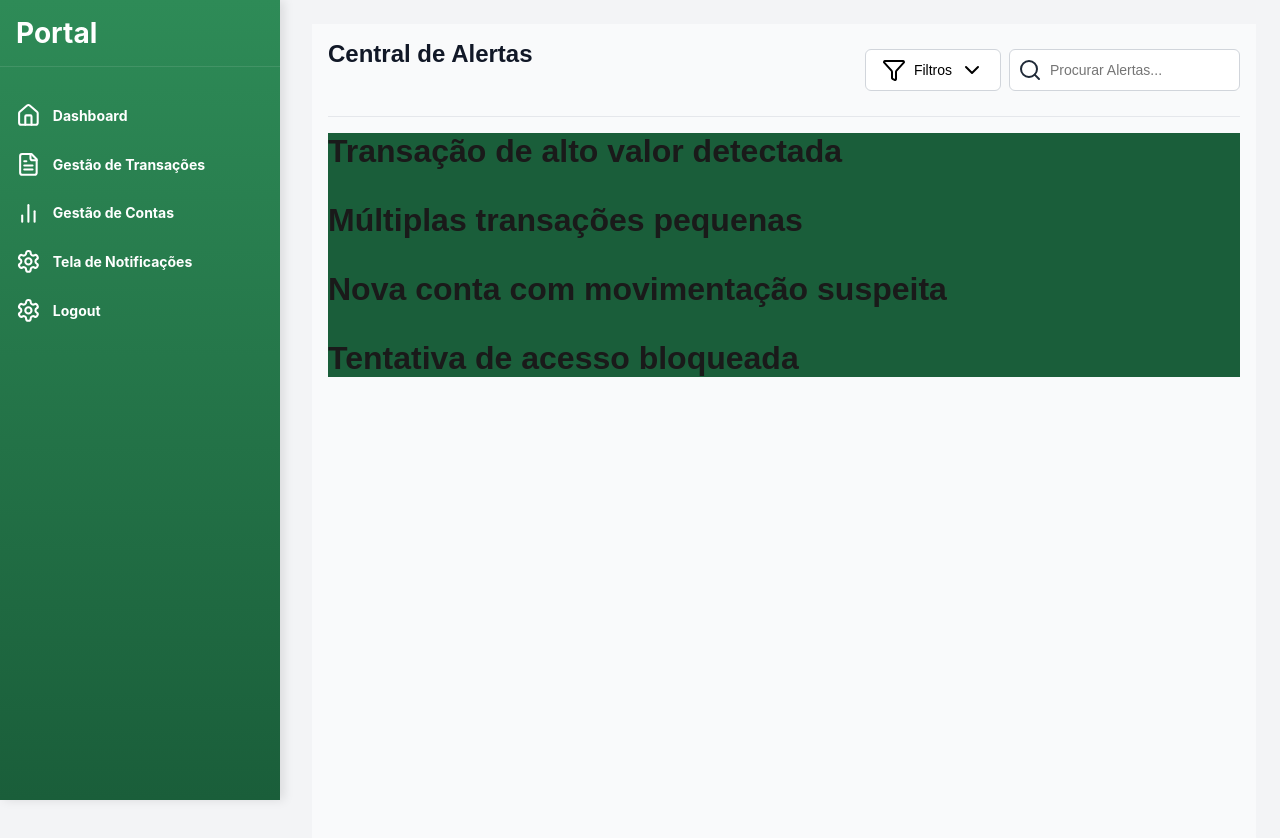
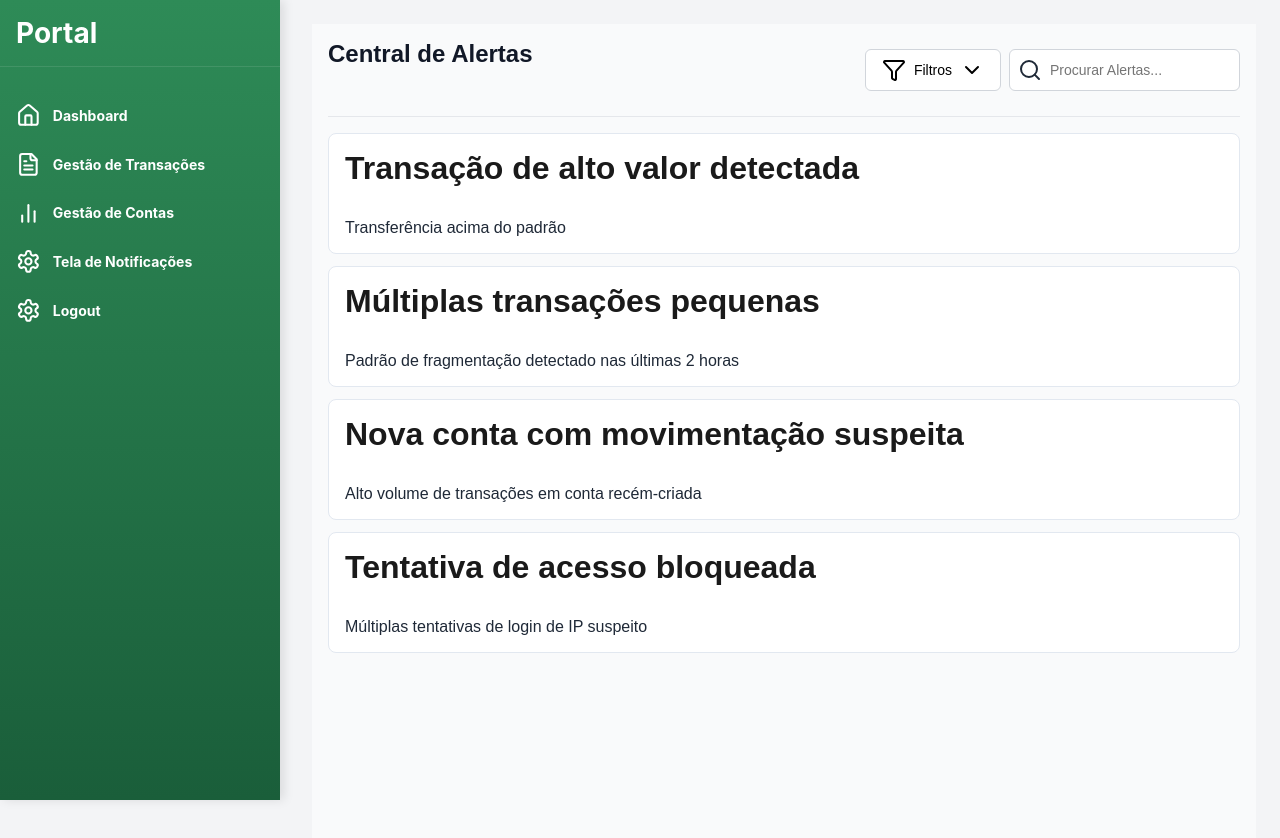
Before and after one commit to RusthenRonald2006/Portal-de-analise-em-anomalias-transacionais, a React (Create React App) app in the folder detec-anomalias/: page /notificacoes in a window 1280 px wide. Shown: the top 838 px of the page. Built offline with nearby package versions, Linux system fonts and the light colour scheme; the HTML template or start-up script is replaced by a standard one.

Commit message:
estruturando html

```diff
--- a/detec-anomalias/src/components/Pages/Notificacoes.js
+++ b/detec-anomalias/src/components/Pages/Notificacoes.js
@@ -94,7 +94,17 @@ function Notificacoes(){
                             {mockData.map((alert)=>(
                                 <div
                                 key={alert.id} className={styles.alert_item}>
-                                    <h1>{alert.title}</h1>
+                                    <div className={styles.alert_row}>
+                                        <div className={styles.alert_info}>
+                                            <div>
+                                                {/*icone*/}
+                                            </div>
+                                            <div className={styles.alert_text}>
+                                                <h1>{alert.title}</h1>
+                                                <p>{alert.description}</p>
+                                            </div>
+                                        </div>
+                                    </div>
                                 </div>
                             ))}
                         </div>
--- a/detec-anomalias/src/components/Pages/Notificacoes.module.css
+++ b/detec-anomalias/src/components/Pages/Notificacoes.module.css
@@ -106,7 +106,16 @@ z-index: 10;
     font-size: 0.875rem;
 }
 .alerts_box{
-    background-color: #1a5e3a;
+    display: flex;
+    flex-direction: column;
+    gap: 12px;
+}
+.alert_item{
+    background-color: #fff;
+    padding: 16px;
+    cursor: pointer;
+    border: 1px solid #e2e8f0;
+    border-radius: 8px;
 }
 @media (max-width:1024px){
     .mobile_menu_button{
```
